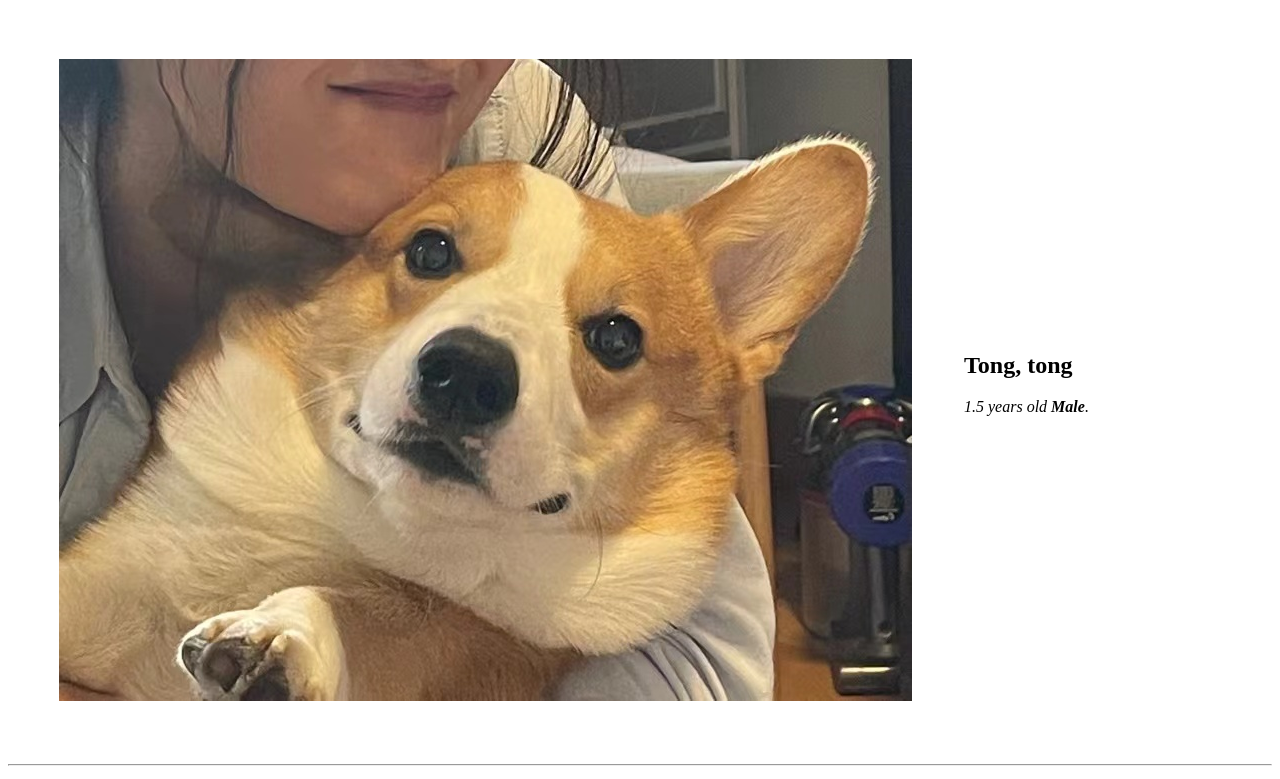
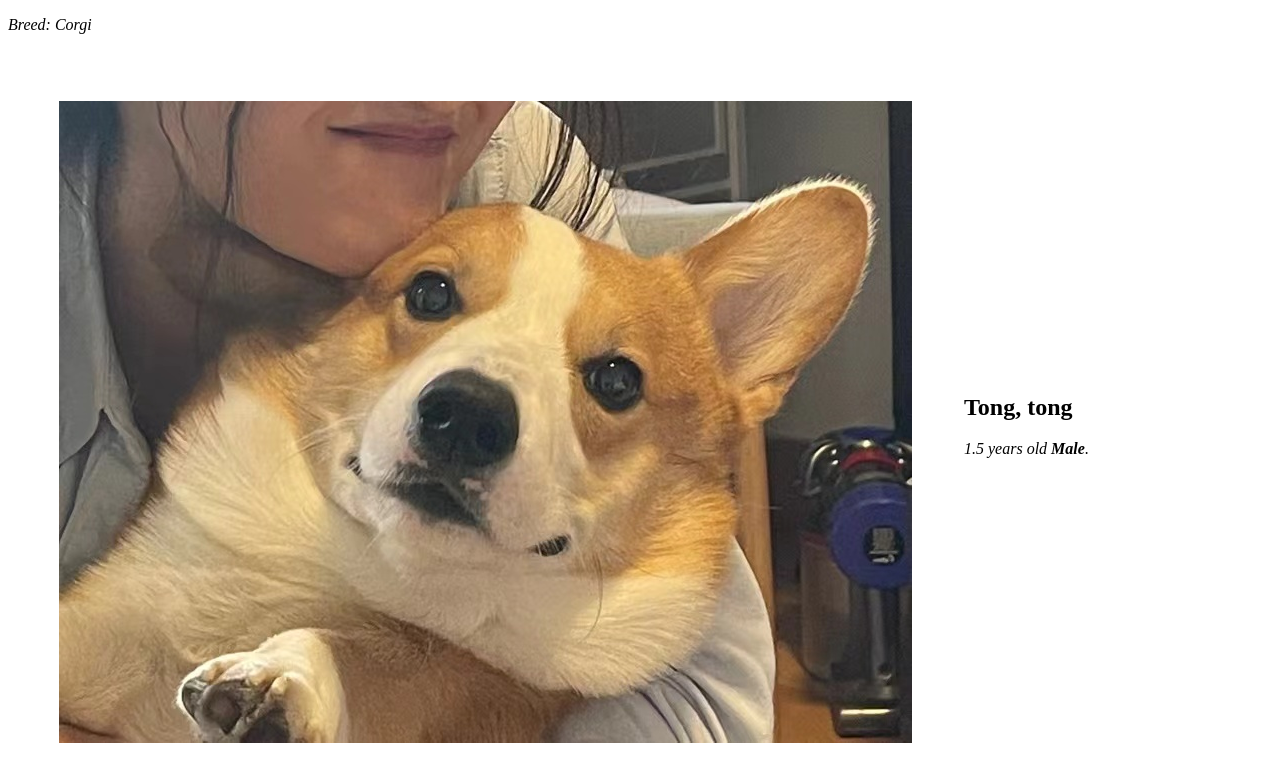
Before and after one commit to sia0401/cv, a plain HTML site: page index.html in a window 1280 px wide. Shown: the top 779 px of the page. Drawn offline with Linux system fonts and the light colour scheme.

Commit message:
Update index.html
Add corgi breed

```diff
--- a/index.html
+++ b/index.html
@@ -11,6 +11,7 @@
           <td> <img src="image/tongtong.jpeg" alt="TongtongPicture"></td>
           <td> <h2>Tong, tong</h2>
                   <p><em>1.5 years old <strong>Male</strong>.</em></p>  </td>
+                  <p><em>Breed: Corgi</em></p>  </td>
       </tr>
     </table>
     <hr>
```
